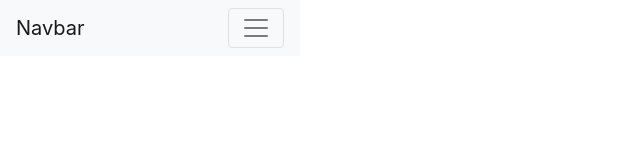
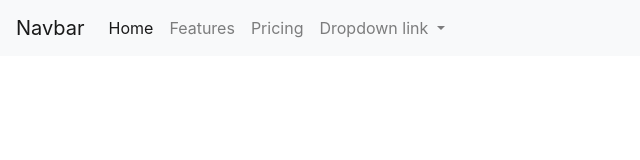
Before and after one commit to nicollasF/sobre-rodas, a plain HTML site: page pages/index.html in a window 1280 px wide. Shown: the whole page, without its empty margins (0-640 px from the left). Drawn offline with nearby package versions, Linux system fonts and the light colour scheme.

Commit message:
import do menu

```diff
--- a/pages/index.html
+++ b/pages/index.html
@@ -16,7 +16,7 @@
     <script src="https://maxcdn.bootstrapcdn.com/bootstrap/4.0.0/js/bootstrap.min.js"></script>
   </head>
   <body>
-    <object type="text/html" data="menu.html"/>
+    <object type="text/html" data="menu.html" style="min-width: 100%"/>
     <div class="">
 
     </div>
```
Also changed, not shown: pages/accesibilidade.html (+1 -1 lines), pages/curiosidades.html (+1 -1 lines), pages/legislacao.html (+1 -1 lines), pages/pscologia.html (+1 -1 lines).
